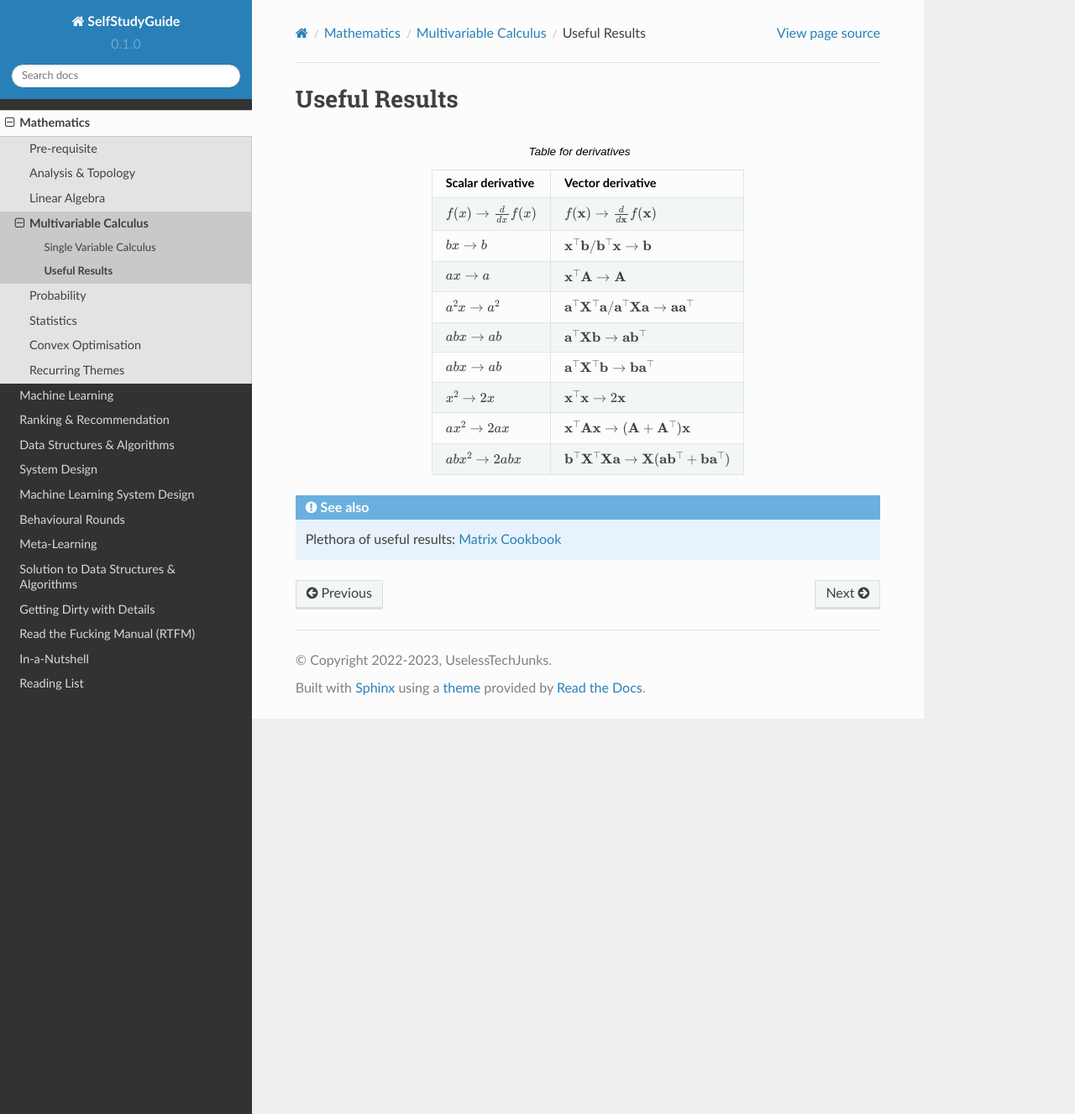
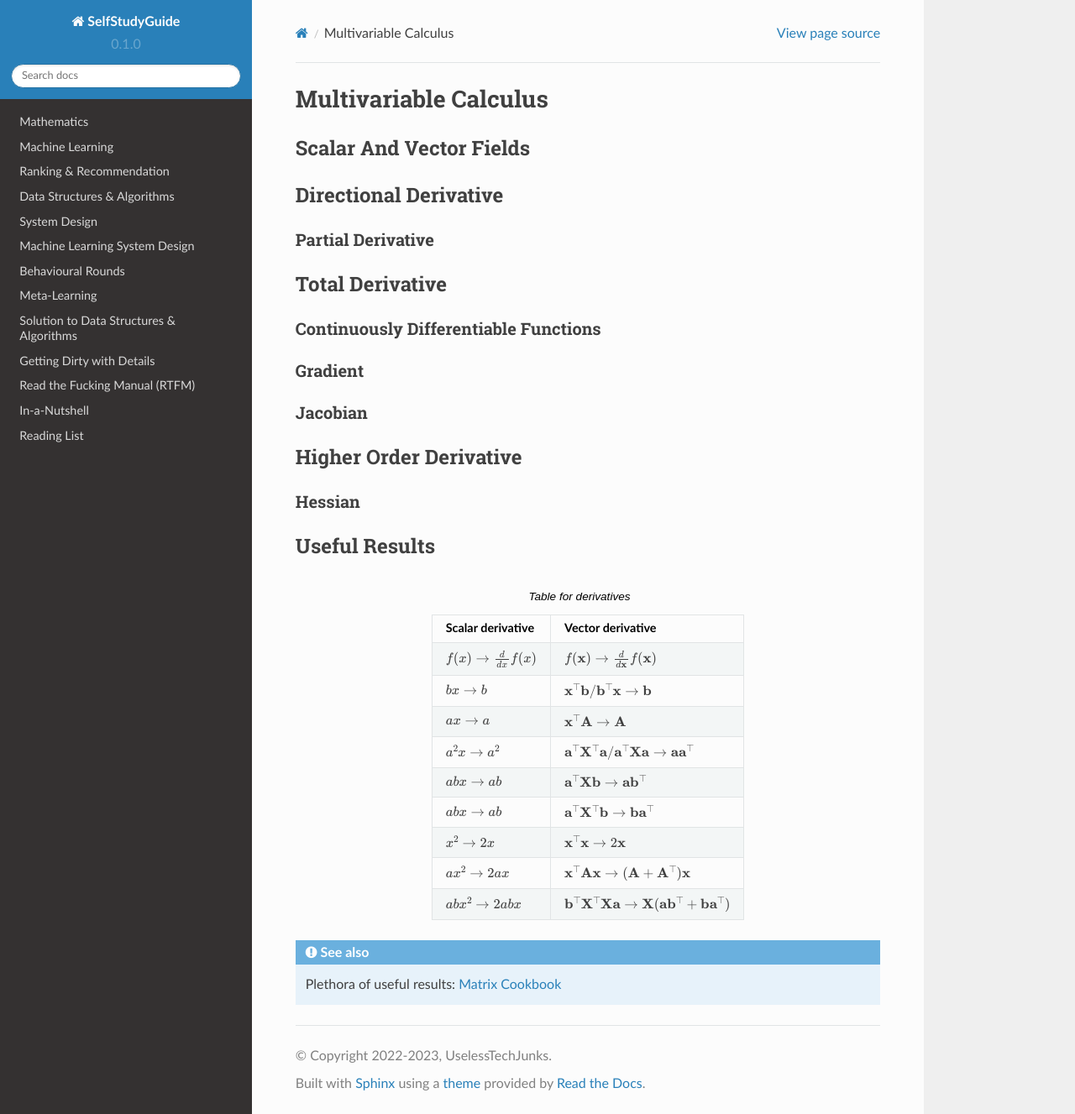
Before and after one commit to uselesstechjunks/leetcode, a Sphinx documentation site: the page built from docs/source/math/calc3/multi.rst, in a window 1280 px wide and 1327 px high. Shown: the whole window at 84% size. Built offline with Sphinx 7.4.7 and the Read the Docs theme 2.0.0, drawn with Linux system fonts in a browser that asks for light colours; pages that are not in the unit, such as notebooks, are missing from menus.

Commit message:
Update and rename useful.rst to multi.rst

```diff
--- a/docs/source/math/calc3/useful.rst
+++ b/docs/source/math/calc3/multi.rst
@@ -1,6 +1,41 @@
 ##########################################################
+Multivariable Calculus
+##########################################################
+
+**********************************************************
+Scalar And Vector Fields
+**********************************************************
+
+**********************************************************
+Directional Derivative
+**********************************************************
+
+Partial Derivative
+==========================================================
+
+**********************************************************
+Total Derivative
+**********************************************************
+
+Continuously Differentiable Functions
+=========================================================
+
+Gradient
+==========================================================
+
+Jacobian
+==========================================================
+
+**********************************************************
+Higher Order Derivative
+**********************************************************
+
+Hessian
+==========================================================
+
+**********************************************************
 Useful Results
-##########################################################
+**********************************************************
 
 .. csv-table:: Table for derivatives
 	:header: "Scalar derivative", "Vector derivative"
```
